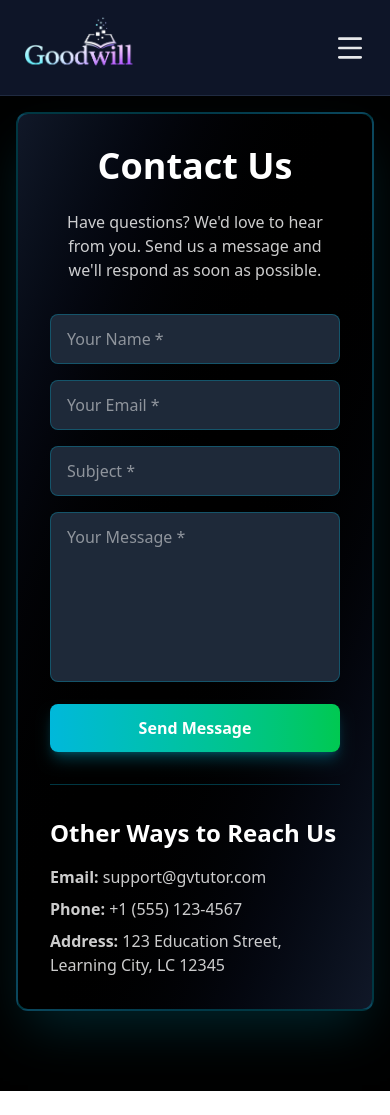
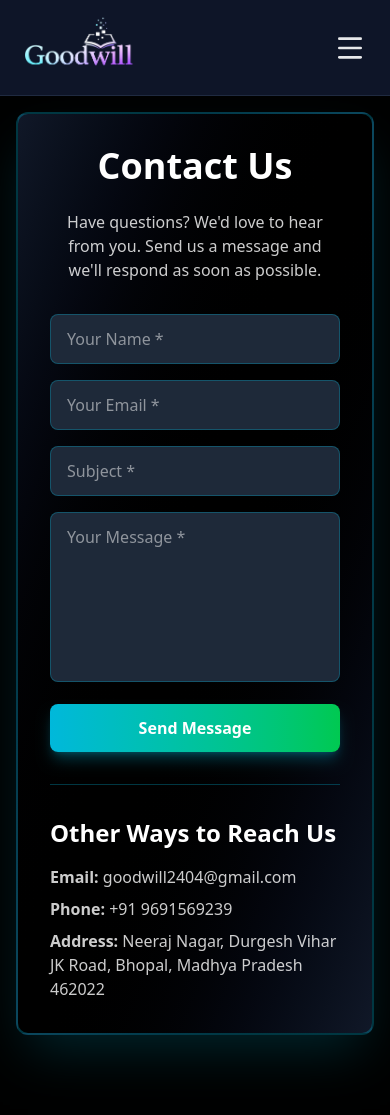
Before and after one commit to shashankdubey00/gv-tutor, a React (Vite) app in the folder frontend/: page /contact in a window 390 px wide. Before the commit the page ends 1091 px from the top, so only its background shows below. Built offline with nearby package versions, Linux system fonts and the light colour scheme; no server answers.

Commit message:
update contact page with real GW Tutor information
- Update email to goodwill2404@gmail.com
- Update phone to +91 9691569239
- Update address to Neeraj Nagar, Durgesh Vihar JK Road, Bhopal, Madhya Pradesh 462022
- Replace fake contact details with authentic GW Tutor business information

```diff
--- a/frontend/src/pages/Contact.jsx
+++ b/frontend/src/pages/Contact.jsx
@@ -128,9 +128,9 @@ export default function Contact() {
           <div className="mt-8 pt-8 border-t border-cyan-500/30">
             <h2 className="text-2xl font-semibold mb-4">Other Ways to Reach Us</h2>
             <div className="space-y-2 text-white/80">
-              <p><strong>Email:</strong> support@gvtutor.com</p>
-              <p><strong>Phone:</strong> +1 (555) 123-4567</p>
-              <p><strong>Address:</strong> 123 Education Street, Learning City, LC 12345</p>
+              <p><strong>Email:</strong> goodwill2404@gmail.com</p>
+              <p><strong>Phone:</strong> +91 9691569239</p>
+              <p><strong>Address:</strong> Neeraj Nagar, Durgesh Vihar JK Road, Bhopal, Madhya Pradesh 462022</p>
             </div>
           </div>
         </div>
```
